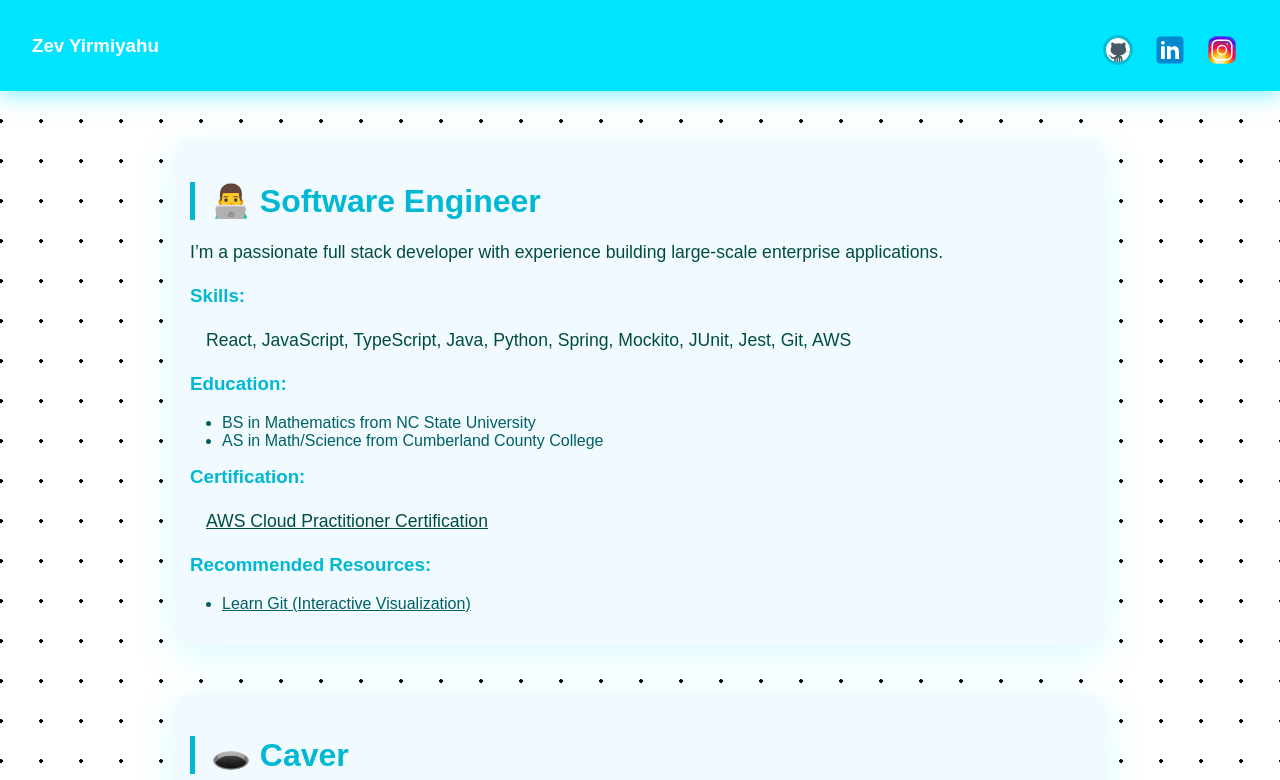
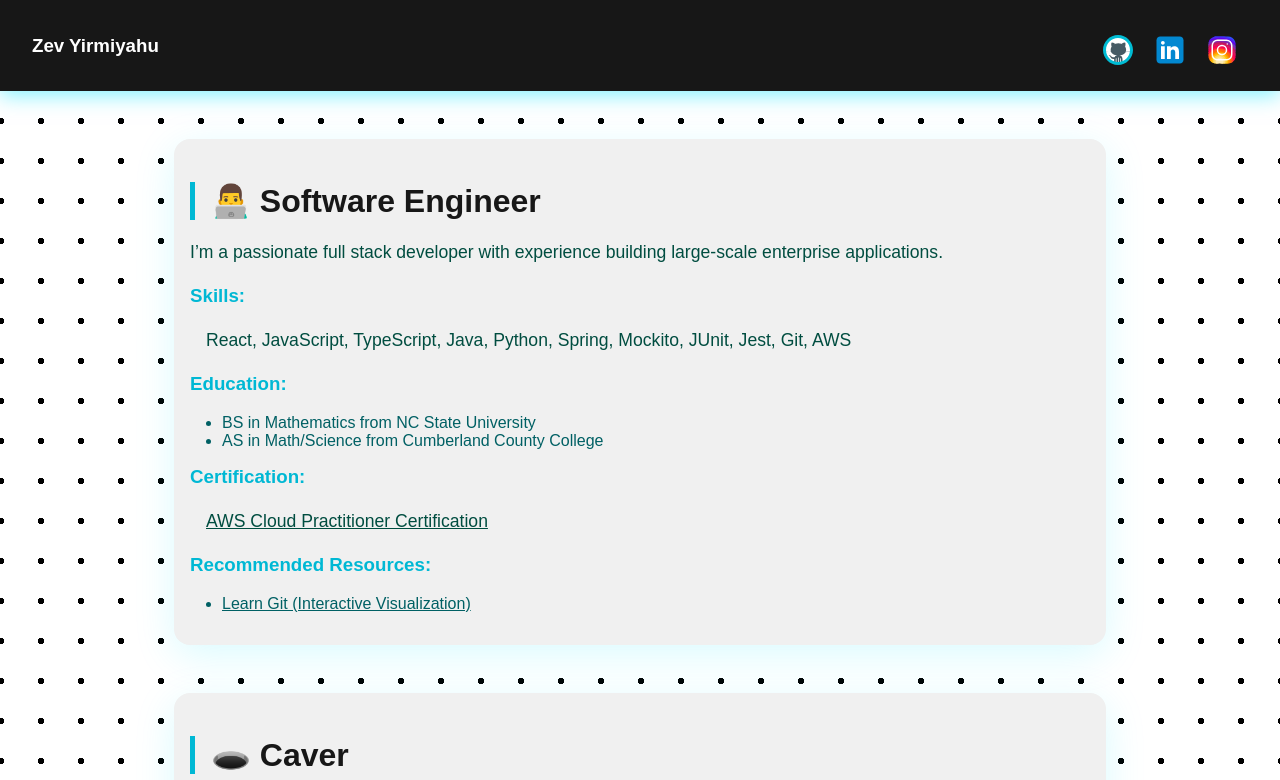
Before and after one commit to zevyirmiyahu/mysite, a website: page index.html in a window 1280 px wide. Shown: the top 780 px of the page. Drawn offline with Linux system fonts and the light colour scheme.

Commit message:
small style changes

```diff
--- a/styles/theme.css
+++ b/styles/theme.css
@@ -5,7 +5,7 @@ body {
   position: relative;
   overflow-x: hidden;
   background: white;
-  background-image: radial-gradient(black 2px, transparent 0);
+  background-image: radial-gradient(black 3px, transparent 0);
   background-size: 40px 40px;
   background-position: -19px -19px;
 }
@@ -13,7 +13,7 @@ header {
   padding: 1rem 2rem;
   display: flex;
   justify-content: space-between;
-  background: #00e5ff; /* bright neon blue */
+  background: rgb(23, 23, 23);
   color: #fff;
   box-shadow: 0 4px 20px rgba(0, 229, 255, 0.5);
 }
@@ -31,13 +31,13 @@ section {
   max-width: 900px;
   margin: 3rem auto;
   padding: 3rem;
-  background: #f0faff;
+  background: #f0f0f0;
   border-radius: 16px;
   box-shadow: 0 10px 40px rgba(0, 229, 255, 0.15);
   color: #006064;
 }
 h2 {
-  color: #00b8d4;
+  color: rgb(23, 23, 23);
   font-size: 2rem;
   margin-bottom: 0.5rem;
   border-left: 5px solid #00b8d4;
```
